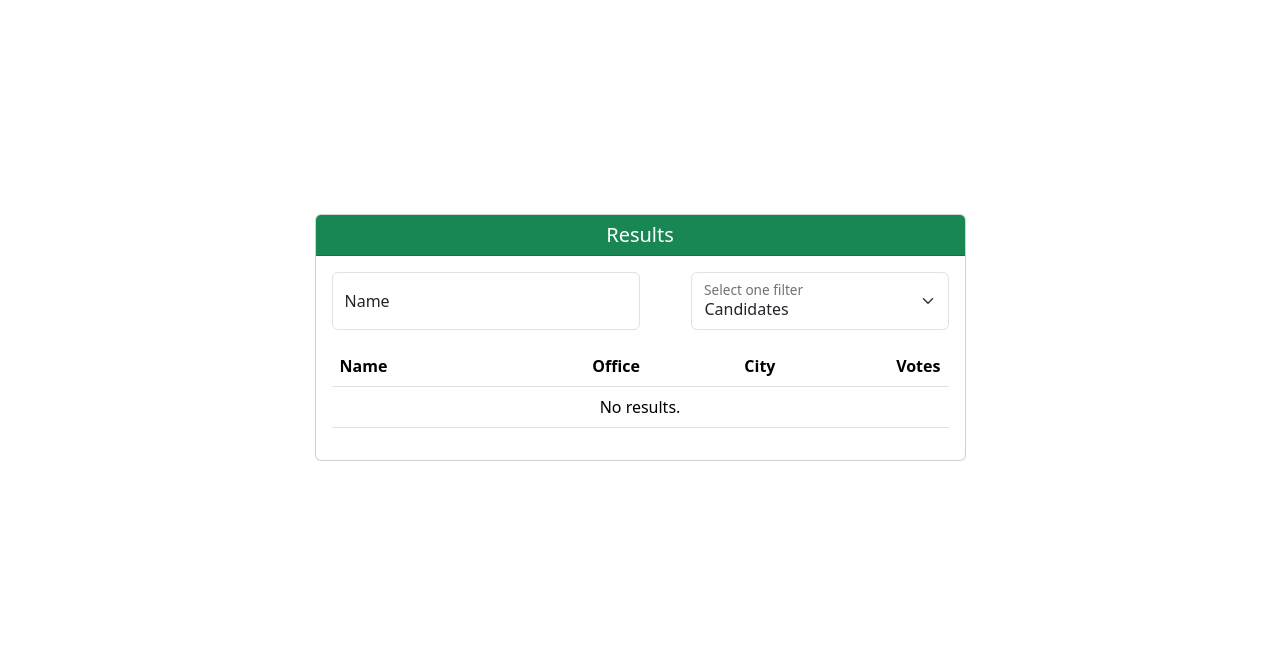
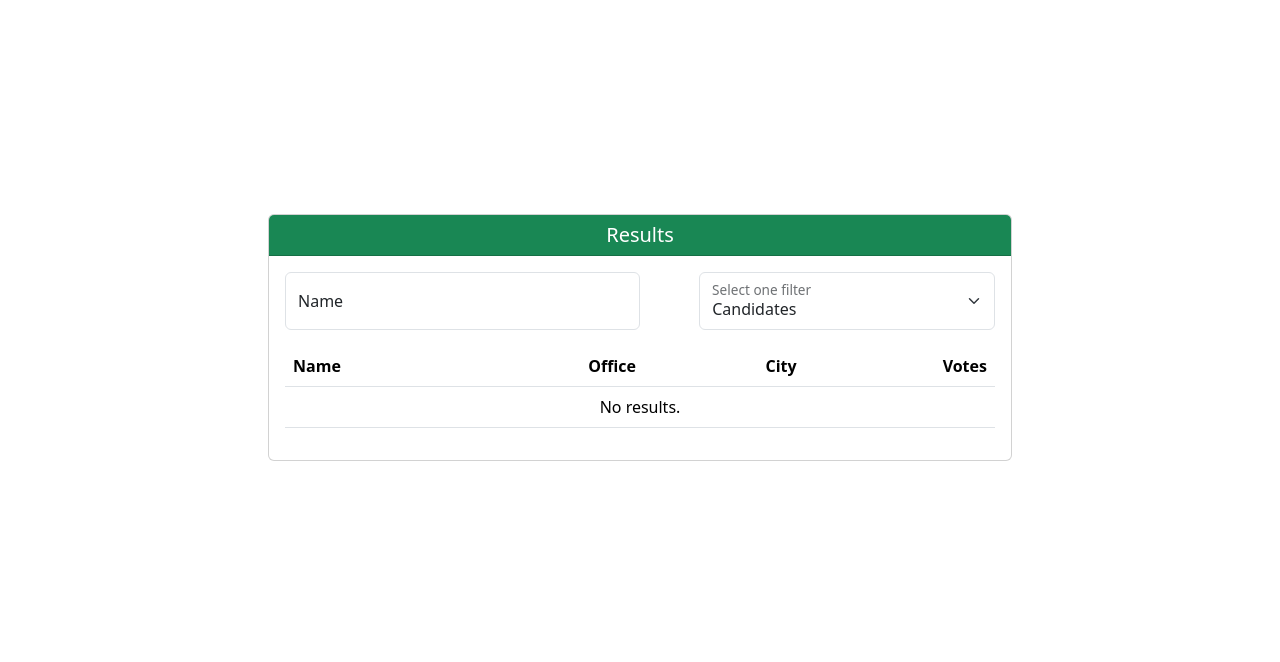
Before and after one commit to Weslley41/voting2022, a website: page client/index.html in a window 1280 px wide. Shown: the part 60-722 px from the top of the page. Drawn offline with nearby package versions, Linux system fonts and the light colour scheme.

Commit message:
change size of card results

```diff
--- a/client/index.html
+++ b/client/index.html
@@ -17,7 +17,7 @@
     </nav>
 
     <main class="container h-75 my-5 d-flex flex-column justify-content-end align-items-center">
-        <div class="card col-12 col-md-7">
+        <div class="card col-12 col-md-10 col-lg-8">
             <div class="card-header bg-success text-white">
                 <h5 class="card-title text-center mb-0">Results</h5>
             </div>
```
